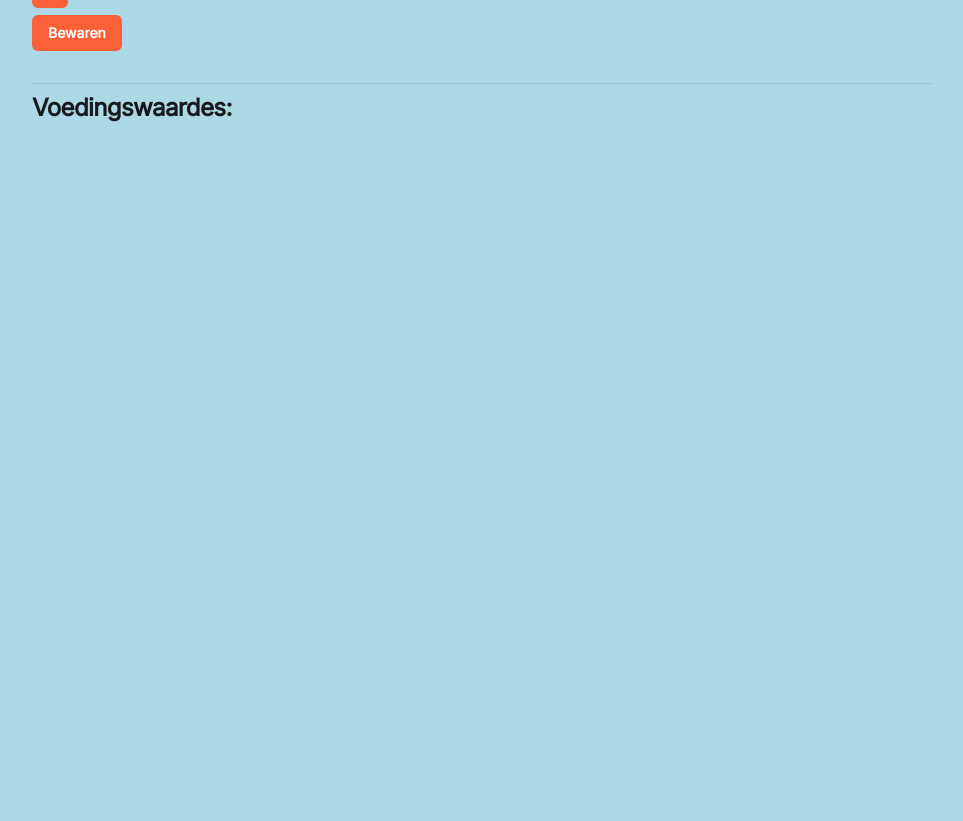
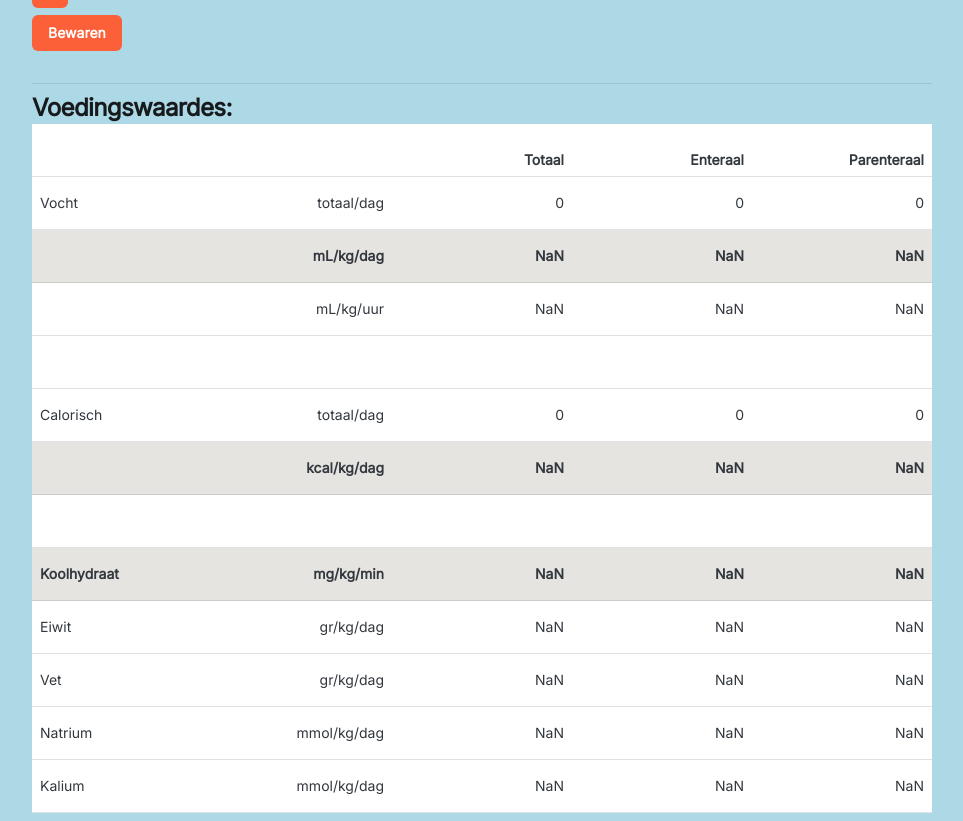
Before and after one commit to DutchArtGames/voor-wkz-2, a React (Vite) app: page /berekenen-nieuw in a window 1280 px wide. Shown: the part 260-1081 px from the top of the page, without its empty margins (158-1121 px from the left). Before the commit the page ends 800 px from the top, so only its background shows below. Built offline with nearby package versions, Linux system fonts and the light colour scheme.

Commit message:
modified:   src/pages/CalculatorPage.jsx

```diff
--- a/src/pages/CalculatorPage.jsx
+++ b/src/pages/CalculatorPage.jsx
@@ -158,7 +158,7 @@ export default function CalculatorPage(props) {
         Voedingswaardes:
       </Typography>
 
-      {/* {renderTable(voedingswaardeLijst, gewicht)} */}
+      {renderTable(voedingswaardeTabel)}
     </div>
   );
 
@@ -256,7 +256,7 @@ Natrium Intake: ${voedingswaardeLijst.totaal.koolhydraten} mmol/kg/d`;
 }
 
 //Tijdelijk, totdat de berekenen methode is uitgewerkt en dit makkelijker gemapt kan worden
-export function renderTable(voedingswaardes, gewicht) {
+export function renderTable(voedingswaardes) {
   var enteraal = voedingswaardes.enteraal;
   var parenteraal = voedingswaardes.parenteraal;
   var totaal = voedingswaardes.totaal;
@@ -275,23 +275,23 @@ export function renderTable(voedingswaardes, gewicht) {
           <tr>
             <td>Vocht</td>
             <td>totaal/dag</td>
-            <td>{totaal.hoeveelheid}</td>
-            <td>{enteraal.hoeveelheid}</td>
-            <td>{parenteraal.hoeveelheid}</td>
+            <td>{totaal.vochtTotaal}</td>
+            <td>{enteraal.vochtTotaal}</td>
+            <td>{parenteraal.vochtTotaal}</td>
           </tr>
           <tr className="tabel-dikgedrukt" >
             <td></td>
             <td>mL/kg/dag</td>
-            <td>{(totaal.hoeveelheid / gewicht).toFixed(2)}</td>
-            <td>{(enteraal.hoeveelheid / gewicht).toFixed(2)}</td>
-            <td>{(parenteraal.hoeveelheid / gewicht).toFixed(2)}</td>
+            <td>{totaal.vochtKGPerDag}</td>
+            <td>{enteraal.vochtKGPerDag}</td>
+            <td>{parenteraal.vochtKGPerDag}</td>
           </tr>
           <tr>
             <td></td>
             <td>mL/kg/uur</td>
-            <td>{((totaal.hoeveelheid / gewicht)/ 24).toFixed(1)}</td>
-            <td>{((enteraal.hoeveelheid / gewicht).toFixed(2) / 24).toFixed(1)}</td>
-            <td>{((parenteraal.hoeveelheid / gewicht).toFixed(2) / 24).toFixed(1)}</td>
+            <td>{totaal.vochtKGPerUur}</td>
+            <td>{enteraal.vochtKGPerUur}</td>
+            <td>{parenteraal.vochtKGPerUur}</td>
           </tr>
           <tr>
             <td colspan="5"></td>
@@ -300,16 +300,16 @@ export function renderTable(voedingswaardes, gewicht) {
           <tr>
             <td>Calorisch</td>
             <td>totaal/dag</td>
-            <td>{totaal.calorieën}</td>
-            <td>{enteraal.calorieën}</td>
-            <td>{parenteraal.calorieën}</td>
+            <td>{totaal.calorieënTotaal}</td>
+            <td>{enteraal.calorieënTotaal}</td>
+            <td>{parenteraal.calorieënTotaal}</td>
           </tr>
           <tr className="tabel-dikgedrukt" >
             <td></td>
             <td>kcal/kg/dag</td>
-            <td>{(totaal.calorieën / gewicht).toFixed(2)}</td>
-            <td>{(enteraal.calorieën / gewicht).toFixed(2)}</td>
-            <td>{(parenteraal.calorieën / gewicht).toFixed(2)}</td>
+            <td>{totaal.calorieënPerKG}</td>
+            <td>{enteraal.calorieënPerKG}</td>
+            <td>{parenteraal.calorieënPerKG}</td>
           </tr>
           <tr>
              <td colspan="5"></td>
@@ -318,40 +318,40 @@ export function renderTable(voedingswaardes, gewicht) {
           <tr className="tabel-dikgedrukt" >
             <td className="tabel-dikgedrukt" >Koolhydraat</td>
             <td>mg/kg/min</td>
-            <td>{(totaal.koolhydraten / 1.44 / gewicht).toFixed(2)}</td>
-            <td>{((enteraal.koolhydraten / 1.44) / gewicht).toFixed(2)}</td>
-            <td>{((parenteraal.koolhydraten / 1.44) / gewicht).toFixed(2)}</td>
+            <td>{totaal.koolhydraten}</td>
+            <td>{enteraal.koolhydraten}</td>
+            <td>{parenteraal.koolhydraten}</td>
           </tr>
           <tr>
             <td>Eiwit</td>
             <td>gr/kg/dag</td>
-            <td>{(totaal.eiwitten / gewicht).toFixed(2)}</td>
-            <td>{(enteraal.eiwitten / gewicht).toFixed(2)}</td>
-            <td>{(parenteraal.eiwitten / gewicht).toFixed(2)}</td>
+            <td>{totaal.eiwitten}</td>
+            <td>{enteraal.eiwitten}</td>
+            <td>{parenteraal.eiwitten}</td>
           </tr>
 
           <tr>
             <td>Vet</td>
             <td>gr/kg/dag</td>
-            <td>{(totaal.vetten / gewicht).toFixed(2)}</td>
-            <td>{(enteraal.vetten / gewicht).toFixed(2)}</td>
-            <td>{(parenteraal.vetten / gewicht).toFixed(2)}</td>
+            <td>{totaal.vetten}</td>
+            <td>{enteraal.vetten}</td>
+            <td>{parenteraal.vetten}</td>
           </tr>
 
           <tr>
             <td>Natrium</td>
             <td>mmol/kg/dag</td>
-            <td>{(totaal.natrium / gewicht).toFixed(2)}</td>
-            <td>{(enteraal.natrium / gewicht).toFixed(2)}</td>
-            <td>{(parenteraal.natrium / gewicht).toFixed(2)}</td>
+            <td>{totaal.natrium}</td>
+            <td>{enteraal.natrium}</td>
+            <td>{parenteraal.natrium}</td>
           </tr>
 
           <tr>
             <td>Kalium</td>
             <td>mmol/kg/dag</td>
-            <td>{(totaal.kalium / gewicht).toFixed(2)}</td>
-            <td>{(enteraal.kalium / gewicht).toFixed(2)}</td>
-            <td>{(parenteraal.kalium / gewicht).toFixed(2)}</td>
+            <td>{totaal.kalium}</td>
+            <td>{enteraal.kalium}</td>
+            <td>{parenteraal.kalium}</td>
           </tr>
         </tbody>
       </Table>
```
